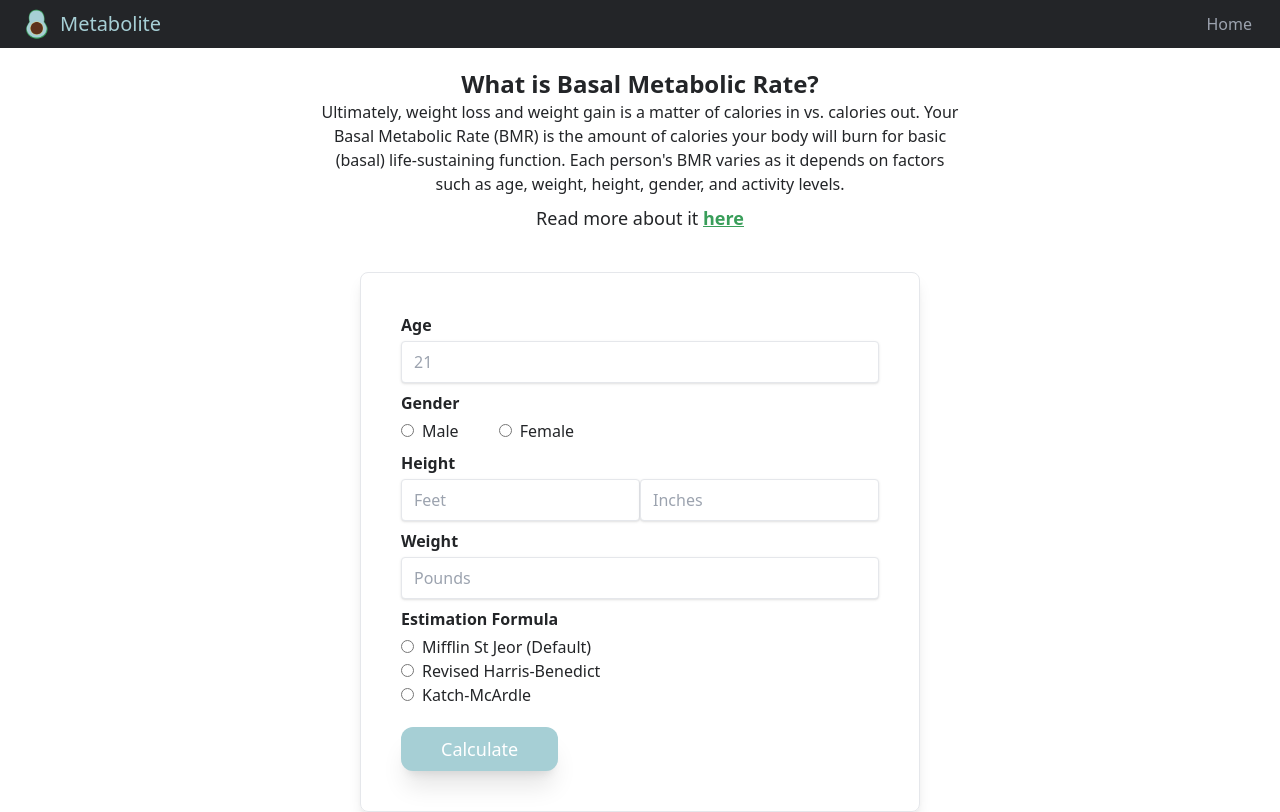
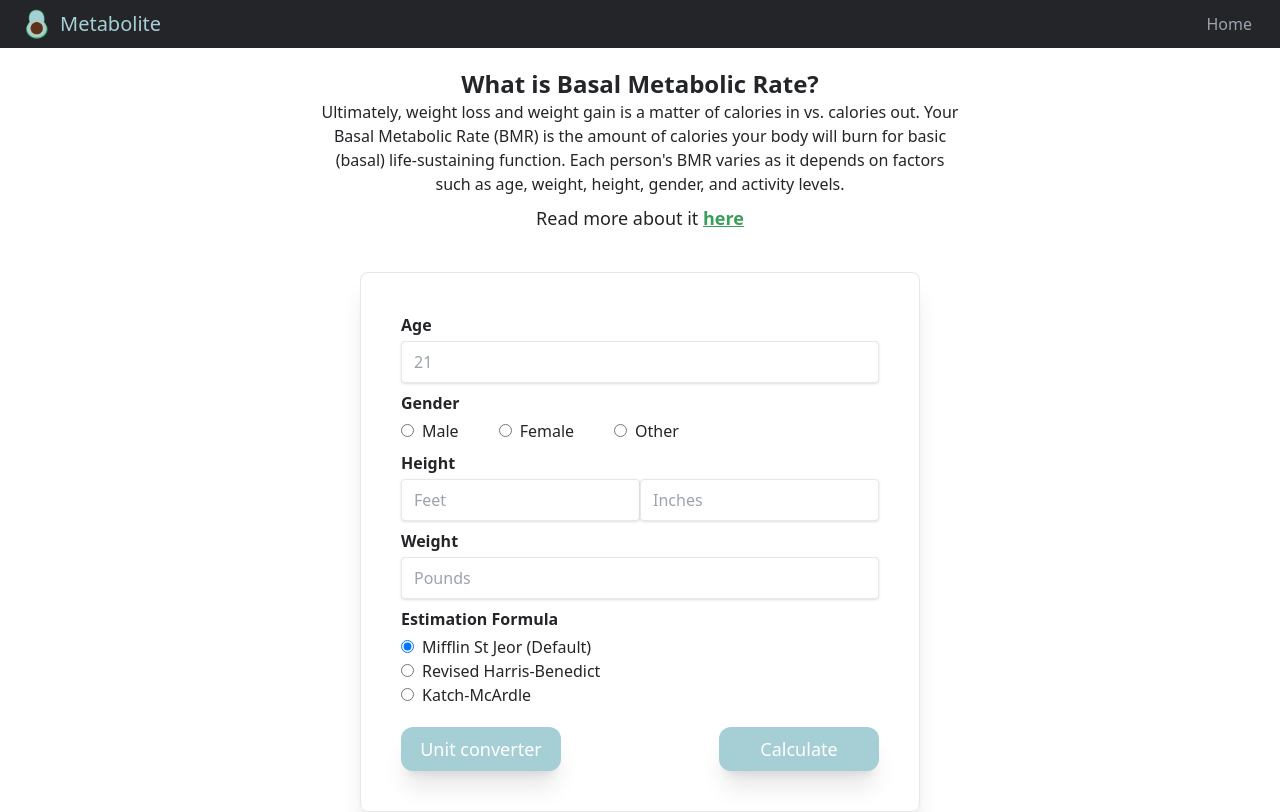
Before and after one commit to Ahljenn/metabolite, a Next.js app: page /bmr in a window 1280 px wide. Built offline with nearby package versions, Linux system fonts and the light colour scheme.

Commit message:
Added button for unit converter

```diff
--- a/components/features/BmrCalculator.tsx
+++ b/components/features/BmrCalculator.tsx
@@ -5,7 +5,7 @@ import React from 'react';
 const BmrCalculator: React.FC = (): JSX.Element => {
   return (
     <div className="mt-10 flex justify-center">
-      <section className="w-[35rem] border p-10 rounded-lg shadow-lg">
+      <section className="w-[35rem] border p-10 rounded-lg shadow-xl">
         <h1 className="font-bold mb-1">Age</h1>
         <input type="number" placeholder="21"></input>
 
@@ -14,7 +14,9 @@ const BmrCalculator: React.FC = (): JSX.Element => {
           <input type="radio" name="gender" value="male"></input>
           <p className="inline mx-2 mr-10">Male</p>
           <input type="radio" name="gender" value="female"></input>
-          <p className="inline mx-2">Female</p>
+          <p className="inline mx-2 mr-10">Female</p>
+          <input type="radio" name="gender" value="other"></input>
+          <p className="inline mx-2">Other</p>
         </form>
 
         <h1 className="font-bold mt-2 mb-1">Height</h1>
@@ -29,7 +31,7 @@ const BmrCalculator: React.FC = (): JSX.Element => {
         <h1 className="font-bold mt-2 mb-1">Estimation Formula</h1>
         <form>
           <div>
-            <input type="radio" name="bmr-type" value="mifflin"></input>
+            <input type="radio" name="bmr-type" value="mifflin" checked></input>
             <p className="inline mx-2">Mifflin St Jeor (Default)</p>
           </div>
 
@@ -44,9 +46,14 @@ const BmrCalculator: React.FC = (): JSX.Element => {
           </div>
         </form>
 
-        <button className="mt-5 px-10 py-2 text-lg bg-secondary text-white rounded-xl shadow-xl hover:bg-metablack transition duration-300">
-          Calculate
-        </button>
+        <div className="flex flex-col items-center sm:flex-row justify-between">
+          <button className="mt-5 w-[10rem] py-2 text-lg bg-secondary text-white rounded-xl shadow-xl hover:bg-metablack transition duration-300">
+            Unit converter
+          </button>
+          <button className="mt-5 w-[10rem] py-2 text-lg bg-secondary text-white rounded-xl shadow-xl hover:bg-metablack transition duration-300">
+            Calculate
+          </button>
+        </div>
       </section>
     </div>
   );
--- a/components/ui/MainTop.tsx
+++ b/components/ui/MainTop.tsx
@@ -15,12 +15,12 @@ const MainTop: React.FC = (): JSX.Element => {
 
         <div className="flex flex-col mt-5 gap-5 sm:flex-row justify-center items-center">
           <div>
-            <button className="px-8 py-2 bg-tertiary rounded-xl shadow-xl hover:bg-white transition duration-300">
+            <button className="w-[12rem] h-[2.5rem] bg-tertiary rounded-xl shadow-xl hover:bg-white transition duration-300">
               Read the Research
             </button>
           </div>
           <div>
-            <button className="px-8 py-2 bg-secondary rounded-xl shadow-xl hover:bg-white transition duration-300">
+            <button className="w-[12rem] h-[2.5rem] bg-secondary rounded-xl shadow-xl hover:bg-white transition duration-300">
               Read the Recipes
             </button>
           </div>
```
